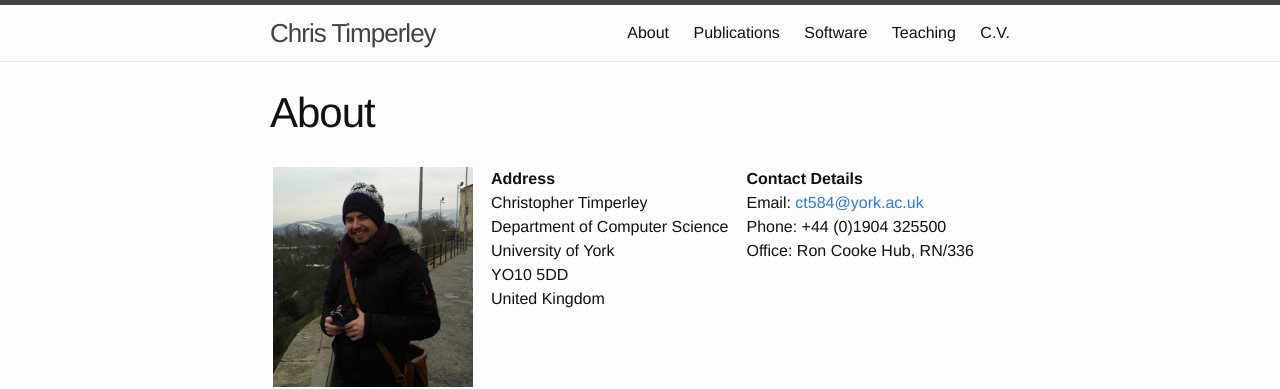
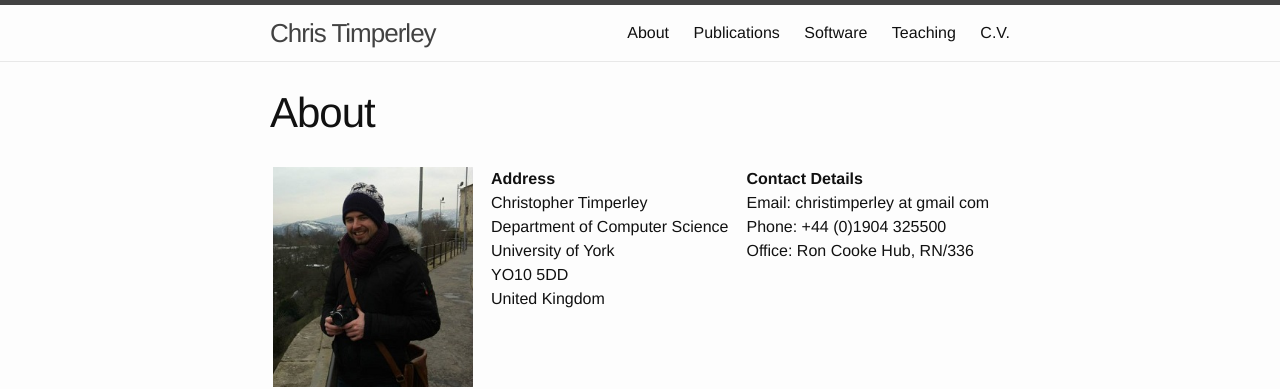
Before and after one commit to ChrisTimperley/ChrisTimperley.github.io, a Jekyll site: the page built from about.md, in a window 1280 px wide. Shown: the top 389 px of the page. Built offline with Jekyll 4.4.1, drawn with Linux system fonts in a browser that asks for light colours.

Commit message:
Updated email address

```diff
--- a/about.md
+++ b/about.md
@@ -19,7 +19,7 @@ permalink: /about/
     </td>
     <td style='padding-left: 15px'>
       <b>Contact Details</b><br/>
-      Email: <a href="mailto:ct584@york.ac.uk">ct584@york.ac.uk</a><br/>
+      Email: christimperley at gmail com<br/>
       Phone: +44 (0)1904 325500<br/>
       Office: Ron Cooke Hub, RN/336<br/>
     </td>
```
